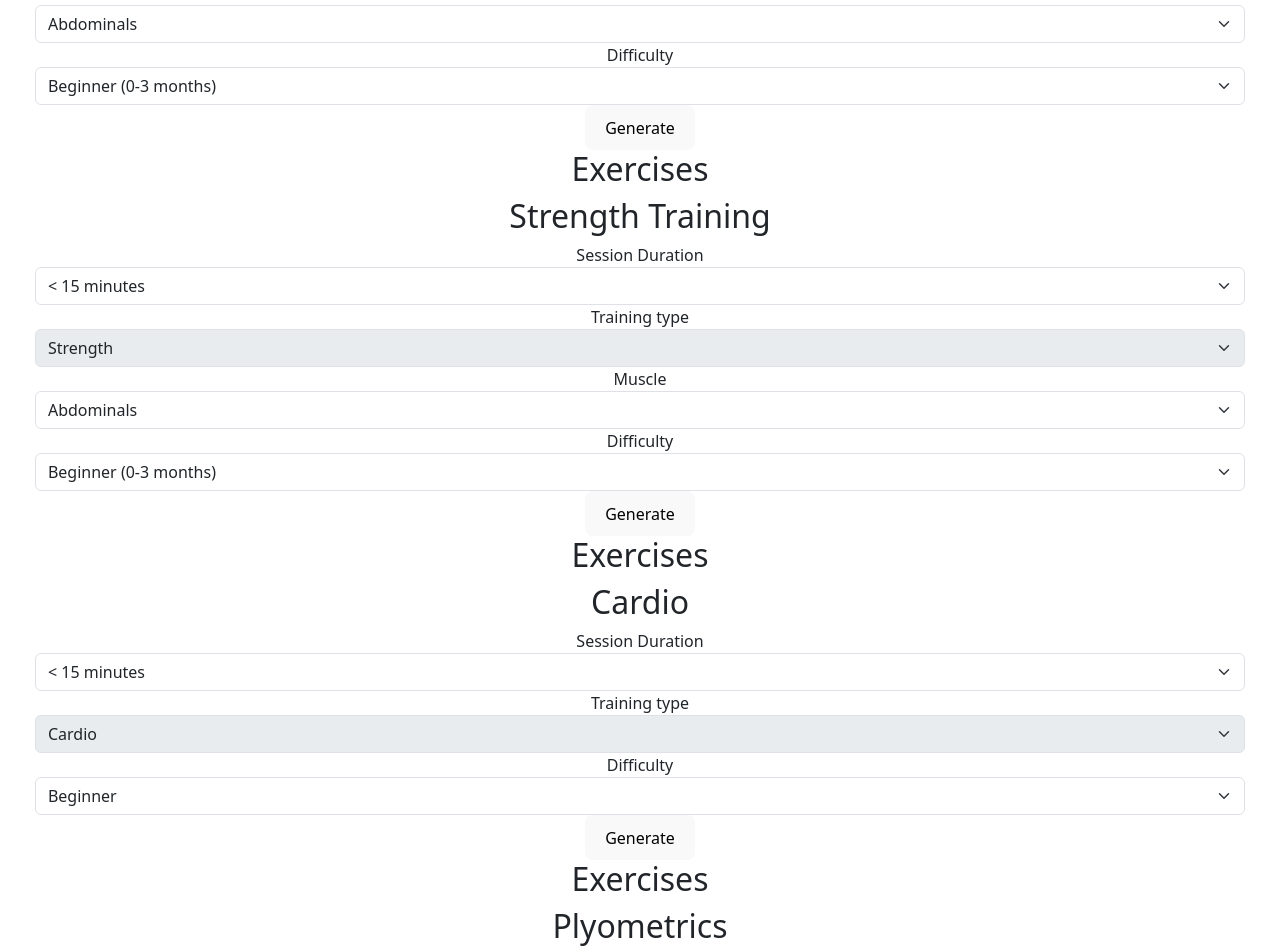
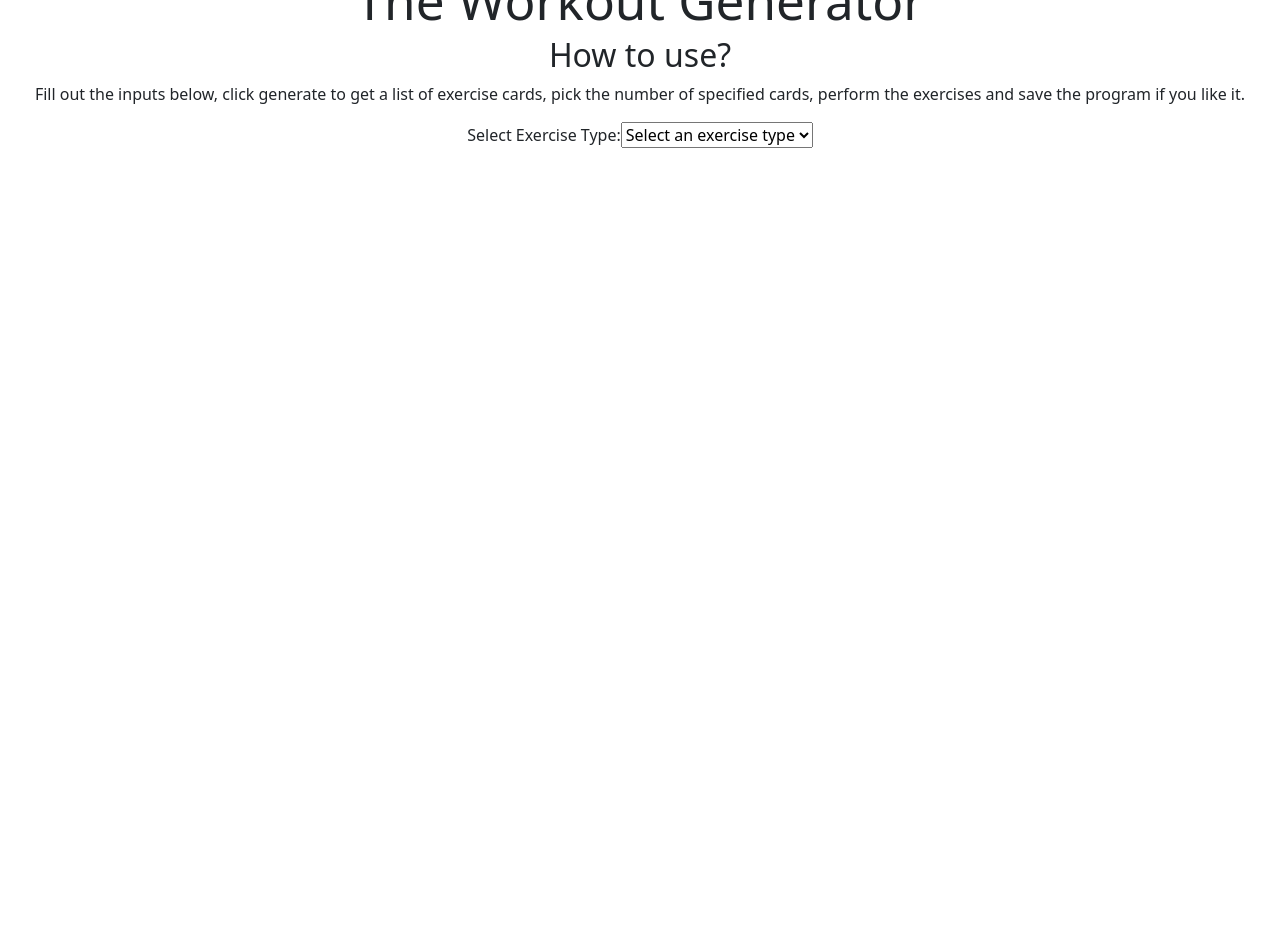
Before and after one commit to Lukew101/workout-generator, a React (Vite) app in the folder workout-generator-app/: page / in a window 1280 px wide. Shown: the part 340-1292 px from the top of the page. After the commit the page ends 800 px from the top, so only its background shows below. Built offline with nearby package versions, Linux system fonts and the light colour scheme.

Commit message:
feat: displays form + board based on select value

```diff
--- a/workout-generator-app/src/App.tsx
+++ b/workout-generator-app/src/App.tsx
@@ -1,37 +1,102 @@
-import 'bootstrap/dist/css/bootstrap.css';
-import { useState } from 'react'
-import './App.css'
-import ExcerciseBoard from './components/exerciseBoard/ExcerciseBoard'
-import StrengthTrainingInputForm from './components/userInput/StrengthTrainingInputForm';
-import CardioInputForm from './components/userInput/CardioTrainingInputForm';
-import PlyometricsInputForm from './components/userInput/PlyometricsInputForm';
-import StretchingInputForm from './components/userInput/StretchingInputForm';
-
+import "bootstrap/dist/css/bootstrap.css";
+import { useState } from "react";
+import "./App.css";
+import ExcerciseBoard from "./components/exerciseBoard/ExcerciseBoard";
+import StrengthTrainingInputForm from "./components/userInput/StrengthTrainingInputForm";
+import CardioInputForm from "./components/userInput/CardioTrainingInputForm";
+import PlyometricsInputForm from "./components/userInput/PlyometricsInputForm";
+import StretchingInputForm from "./components/userInput/StretchingInputForm";
 
 function App() {
-  const [stengthExercisesOne, setStrengthExercisesOne] = useState<Exercise[]>([]);
-  const [stengthExercisesTwo, setStrengthExercisesTwo] = useState<Exercise[]>([]);
-  const [cardioExercises, setCardioExercises] = useState<Exercise[]>([]);
-  const [plyometricExercises, setPlyometricExercises] = useState<Exercise[]>([]);
-  const [stretchingExercises, setStretchingExercises] = useState<Exercise[]>([]);
+  const [selectedExerciseType, setSelectedExerciseType] = useState("");
+  const [exercises, setExercises] = useState<{
+    [key: string]: Exercise[];
+  }>({});
+
+  const handleExerciseTypeChange = (
+    event: React.ChangeEvent<HTMLSelectElement>
+  ) => {
+    setSelectedExerciseType(event.target.value);
+  };
+
+  const handleGenerateExerciseSet = (exercises: Exercise[]) => {
+    setExercises((prevExercises) => ({
+      ...prevExercises,
+      [selectedExerciseType]: [
+        ...(prevExercises[selectedExerciseType] || []),
+        ...exercises,
+      ],
+    }));
+  };
+
+  const renderExerciseFormAndBoard = () => {
+    if (selectedExerciseType) {
+      switch (selectedExerciseType) {
+        case "strength":
+          return (
+            <>
+              <StrengthTrainingInputForm
+                setExercises={handleGenerateExerciseSet}
+              />
+              <ExcerciseBoard
+                exercises={exercises[selectedExerciseType] || []}
+              />
+            </>
+          );
+        case "cardio":
+          return (
+            <>
+              <CardioInputForm setExercises={handleGenerateExerciseSet} />
+              <ExcerciseBoard
+                exercises={exercises[selectedExerciseType] || []}
+              />
+            </>
+          );
+        case "plyometrics":
+          return (
+            <>
+              <PlyometricsInputForm setExercises={handleGenerateExerciseSet} />
+              <ExcerciseBoard
+                exercises={exercises[selectedExerciseType] || []}
+              />
+            </>
+          );
+        case "stretching":
+          return (
+            <>
+              <StretchingInputForm setExercises={handleGenerateExerciseSet} />
+              <ExcerciseBoard
+                exercises={exercises[selectedExerciseType] || []}
+              />
+            </>
+          );
+        default:
+          return null;
+      }
+    }
+    return null;
+  };
 
   return (
     <main>
       <h1>The Workout Generator</h1>
       <h2>How to use?</h2>
-      <p>Fill out the inputs below, click generate to get a list of exercise cards, pick the number of specified cards, perform the exercises and save the program if you like it.</p>
-      <StrengthTrainingInputForm setExercises={setStrengthExercisesOne} />
-      <ExcerciseBoard exercises={stengthExercisesOne} />
-      <StrengthTrainingInputForm setExercises={setStrengthExercisesTwo} />
-      <ExcerciseBoard exercises={stengthExercisesTwo} />
-      <CardioInputForm setExercises={setCardioExercises} />
-      <ExcerciseBoard exercises={cardioExercises} />
-      <PlyometricsInputForm setExercises={setPlyometricExercises} />
-      <ExcerciseBoard exercises={plyometricExercises} />
-      <StretchingInputForm setExercises={setStretchingExercises} />
-      <ExcerciseBoard exercises={stretchingExercises} />
+      <p>
+        Fill out the inputs below, click generate to get a list of exercise
+        cards, pick the number of specified cards, perform the exercises and
+        save the program if you like it.
+      </p>
+      <label>Select Exercise Type:</label>
+      <select value={selectedExerciseType} onChange={handleExerciseTypeChange}>
+        <option value="">Select an exercise type</option>
+        <option value="strength">Strength Training</option>
+        <option value="cardio">Cardio</option>
+        <option value="plyometrics">Plyometrics</option>
+        <option value="stretching">Stretching</option>
+      </select>
+      {renderExerciseFormAndBoard()}
     </main>
-  )
+  );
 }
 
-export default App
+export default App;
```
